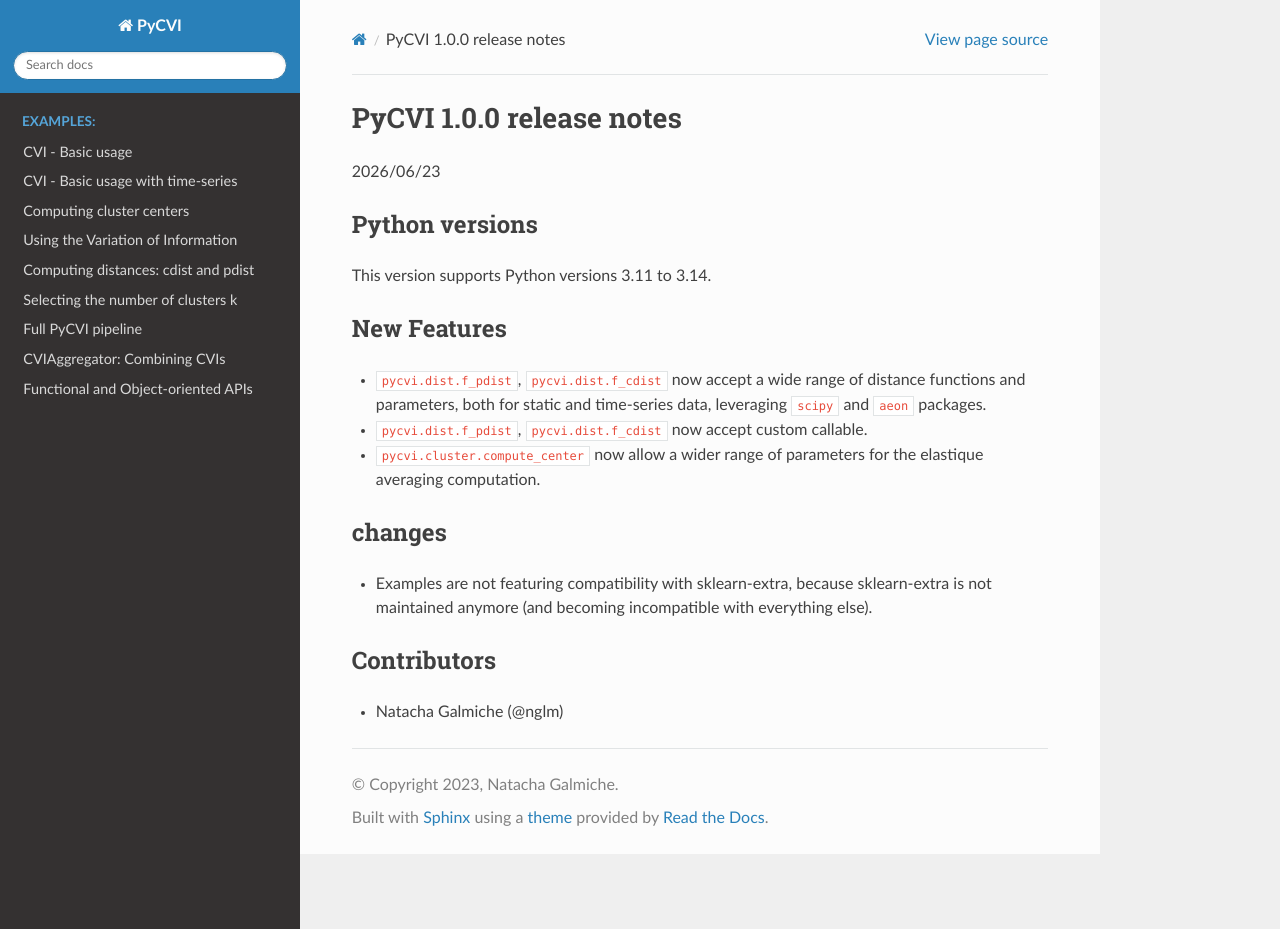
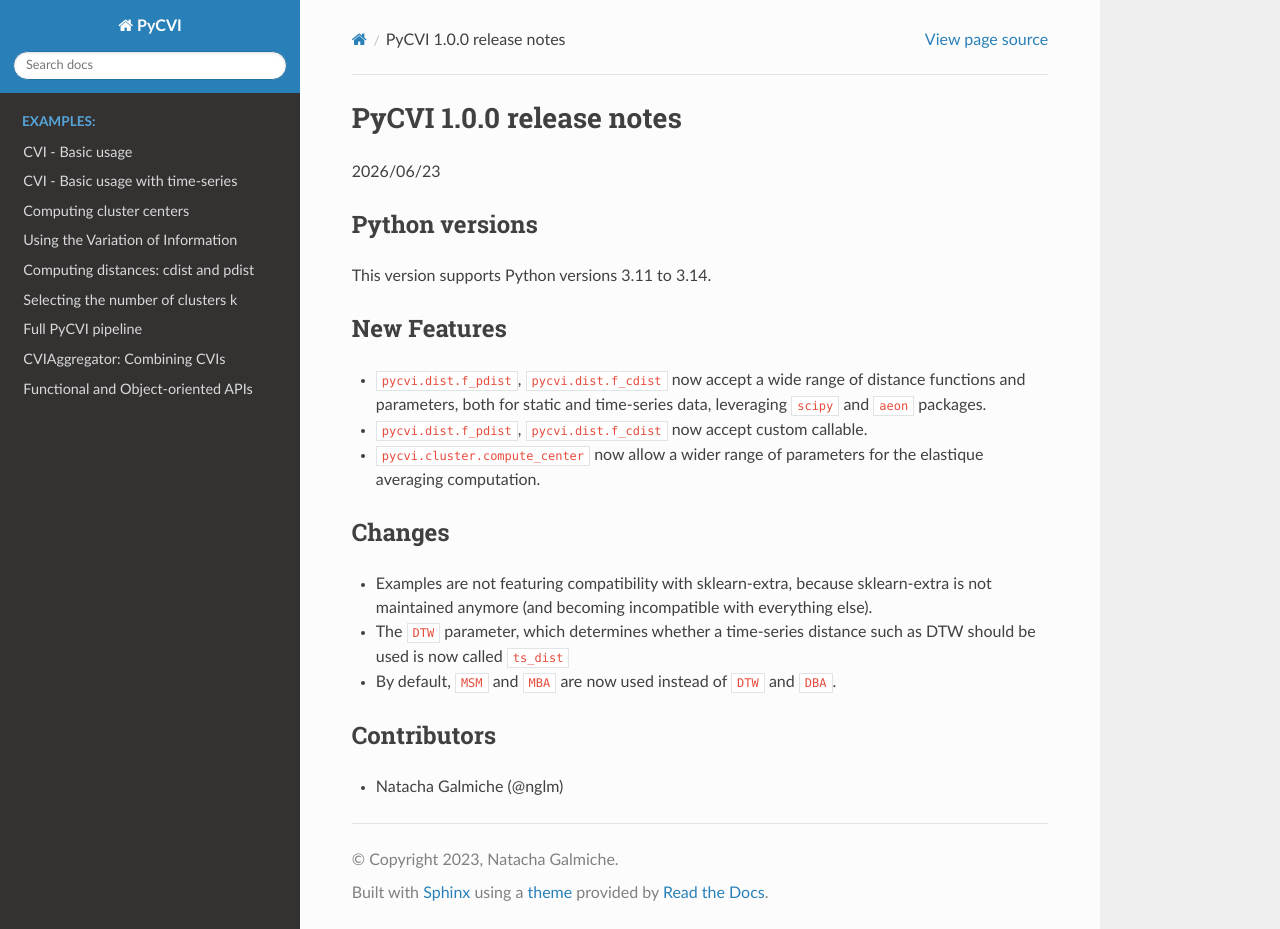
Before and after one commit to nglm/pycvi, a Sphinx documentation site: the page built from docs/releases/PyCVI-1.0.0.md, in a window 1280 px wide and 929 px high. Built offline with Sphinx 7.4.7 and the Read the Docs theme 3.1.0, drawn with Linux system fonts in a browser that asks for light colours.

Commit message:
Transitioning to MSM and MBA

```diff
--- a/docs/releases/PyCVI-1.0.0.md
+++ b/docs/releases/PyCVI-1.0.0.md
@@ -12,9 +12,11 @@ This version supports Python versions 3.11 to 3.14.
 - `pycvi.dist.f_pdist`, `pycvi.dist.f_cdist` now accept custom callable.
 - `pycvi.cluster.compute_center` now allow a wider range of parameters for the elastique averaging computation.
 
-## changes
+## Changes
 
 - Examples are not featuring compatibility with sklearn-extra, because sklearn-extra is not maintained anymore (and becoming incompatible with everything else).
+- The `DTW` parameter, which determines whether a time-series distance such as DTW should be used is now called `ts_dist`
+- By default, `MSM` and `MBA` are now used instead of `DTW` and `DBA`.
 
 ## Contributors
 
```
